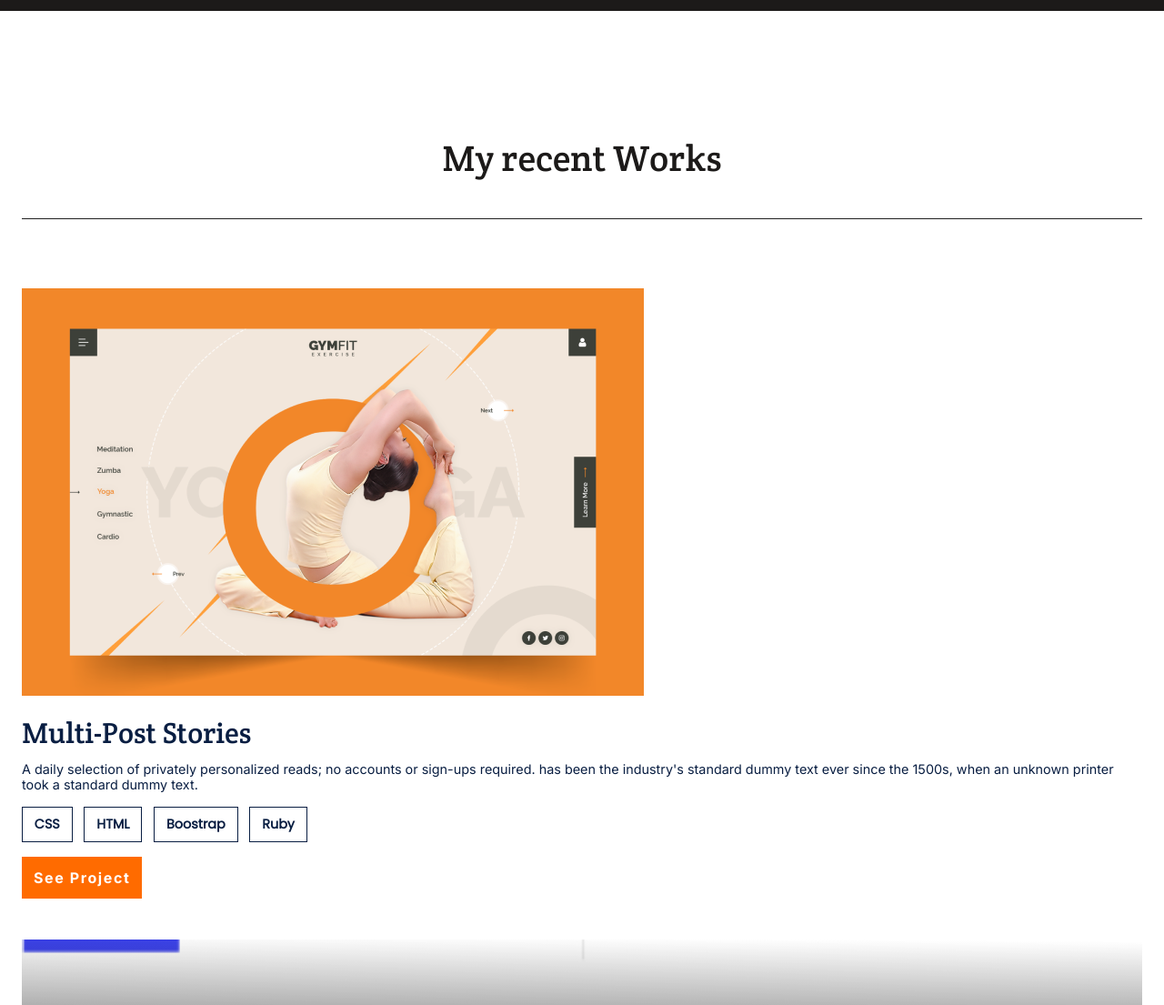
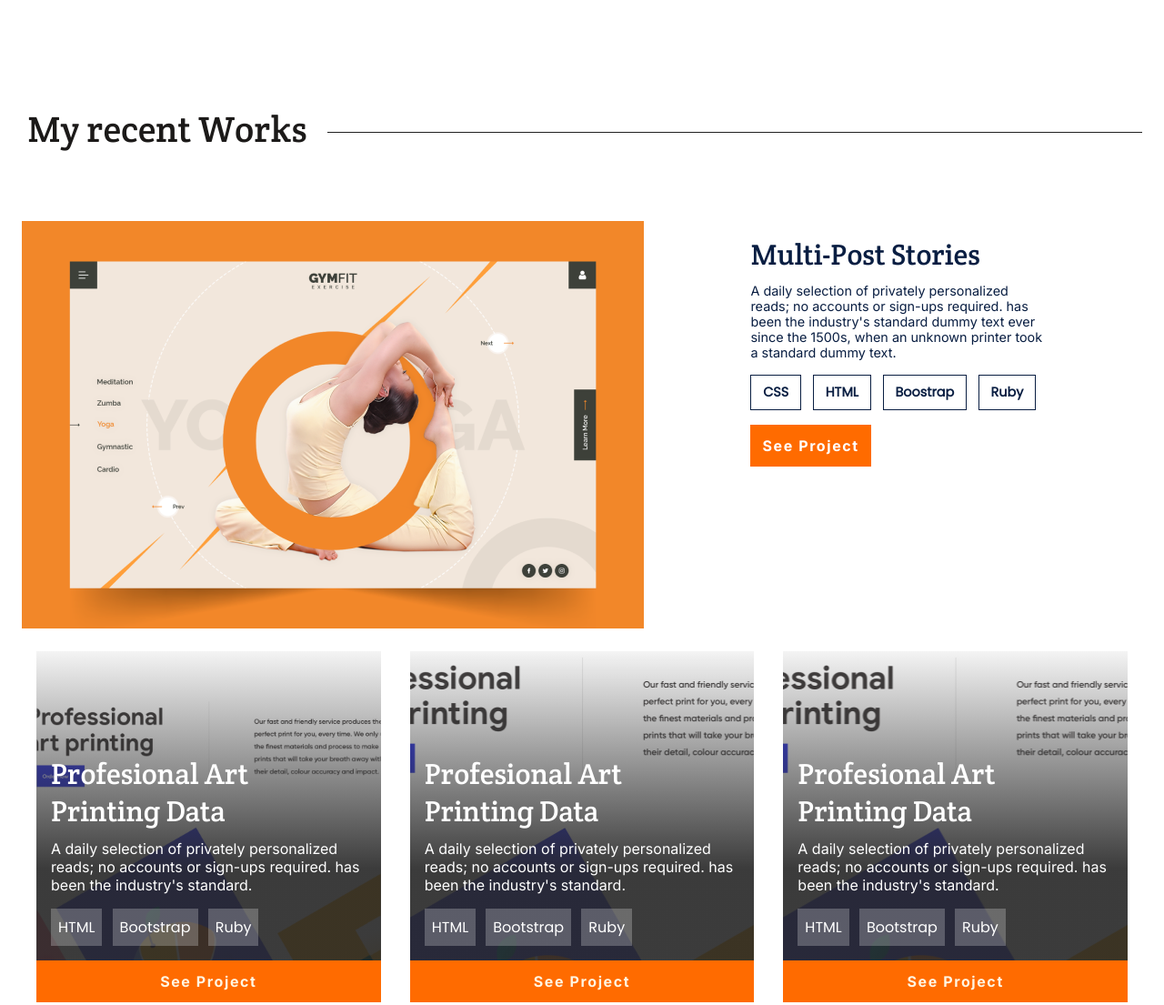
Before and after one commit to jicamargo/first-mobile-portfolio, a website: page index.html in a window 1280 px wide. Shown: the part 860-1965 px from the top of the page at 91% size. Drawn offline with Linux system fonts and the light colour scheme.

Commit message:
apply CSS media querys to cards

```diff
--- a/css/style.css
+++ b/css/style.css
@@ -33,7 +33,7 @@
   --font-color-about: #f4f5f7;
   --transition-transform: transform 0.7s ease;
   --transition-font: font-size 0.7s ease;
-  --card-gradient: linear-gradient(180.45deg, rgba(38, 38, 38, 0) 0.75%, rgba(38, 38, 38, 0.9) 61.94%);
+  --card-gradient: linear-gradient(180deg, rgba(38, 38, 38, 5%) 0.0%, rgba(38, 38, 38, 0.9) 61.94%);
   --color-font-contactme-text: #172b4d;
   --color-background-clear: #e5e5e5;
   --color-background-textarea: #fbf8f7;
@@ -46,15 +46,20 @@
   --color-thick-Line: #0d151e;
 }
 
+body {
+  font-size: 16px;
+}
+
 
 /* *************** mobile version - mobile fisrt design ************** */
 
 .Toolbar {
   display: flex;
   justify-content: space-between;
+  width: 100%;
   align-items: center;
   background-color: var(--color-back-bars);
-  height: 3rem;
+  padding: 1rem;
   padding-right: 1rem;
   font-family: var(--font-toolbar);
   color: var(--color-font-menu);
@@ -157,51 +162,97 @@
   background-color: var(--color-background_clear);
 }
 
-.RecentWorksSectionTitle {
-  background-color: var(--color-background_clear);
+.RecentWorksSectionTitle  {
+  display: flex;
+  flex-direction: column;
+  margin-bottom: 3.25rem;
+  text-align: center;
+  align-items: center;
+}
+
+.Title_MyRecentWorks h3 {
   padding-top: 1rem;
   padding-bottom: 2.5rem;
-  margin-bottom: 3.25rem;
+  font-family: var(--font-title1);
+  font-weight: lighter;
+  color: var(--color-font-title2-dark);
+  font-size: 2.5rem;
+}
+
+.recentworks-line {
+  width: 100%;
   text-align: center;
   border-bottom: 1px solid var(--color-line-div);
 }
 
-.Title_MyRecentWorks {
-  font-family: var(--font-title1);
-  font-weight: lighter;
-  color: var(--color-font-title2-dark);
-  background-color: var(--color-background_clear);
-  font-size: 2.5rem;
-  line-height: 3.25rem;
+/*************** Grid layout for  project cards ********************/
+
+/* .grid_works {
+  display: grid;
+  grid-template-columns: auto, 1fr;
+} */
+
+/* The grid container */
+.grid_works {
+  display: grid;
+  grid-template-areas:
+    'header1 header1 header1'
+    'left left left '
+    'middle middle middle'
+    'right right right';
+  /* grid-column-gap: 10px; - if you want gap between the columns */
 }
 
-.line_div {
-  display: block;
-  border-bottom: solid 2px var(--color-back-dark);
-  width: 100%;
-  margin: 4rem auto;
+/* Style the left column */
+.header1 {
+  grid-area: header1;
+  display: flex;
+  flex-direction: column;
 }
 
-/*************** Grid layout for  project cards ********************/
-
-.grid_works {
-  display: grid;
-  grid-template-columns: auto, 1fr;
+.left {
+  grid-area: left;
 }
 
+/* Style the middle column */
+.middle {
+  grid-area: middle;
+}
+
+/* Style the right column */
+.right {
+  grid-area: right;
+}
+
+
 /* ****** main card work *********** */
-.main_card_cnt {
+/* .main_card_cnt {
   display: flex;
   flex-direction: column;
   flex-wrap: wrap;
   padding-top: 1.5rem;
   margin-bottom: 2.8rem;
   overflow-x: hidden;
+} */
+
+.cnt_info_main_card {
+  width: 100%;
+  margin-bottom: 2.8rem;
 }
 
+.cnt_img_main_card {
+  width: auto;
+}
 .main_card_cnt_img {
-  max-width: 100%;
+  width: fit-content;
 }
+
+
+.cnt_info_main_card {
+  flex-basis: 0;
+  /* padding: 0 1.5rem; */
+}
+
 
 .MainCardTitle {
   font-family: var(--font-card-title);
@@ -260,6 +311,9 @@
   flex-direction: column-reverse;
   background-size: cover;
   margin-bottom: 1.5rem;
+  min-height: 386px;
+  max-width: 435px;
+  justify-self: center;
 }
 
 /*****************************************************************/
@@ -525,68 +579,76 @@
   border: 4px solid var(--color-thick-Line);
 }
 
+/****************** general settings for desktop version elements ************************/
+.menu-pc {
+  font-size: 0.9rem;
+  color: var(--color-font-menu);
+  justify-content: flex-end;
+  align-items: center;
+  order: 99;
+}
+
+.item-menu-pc:hover {
+  transform: translateY(-0.2rem);
+  transition: var(--transition-transform), var(--transition-font);
+  font-size: larger;
+  font-weight: bold;
+  color: var(--color-font-menu-selected);
+}
+
+.item-menu-pc-icon:hover {
+  transform: scale(1.5) translateY(-0.2rem);
+  transition: var(--transition-transform);
+}
+
+.item-menu-pc {
+  padding: 0 1rem 0 1rem;
+  background-color: var(--color-back-bars);
+}
+
+.item-menu-pc-icon {
+  background-color: var(--color-back-bars);
+  height: 1rem;
+}
+
+
 /********************** MEDIA QUERIES *********************************/
 
 
 /****************** desktop version (768px) ***********************/
 
 @media screen and (min-width: 768px) {
+
+  /********** M.Q menu and first page ****************/
+
   .menu-mobile {
     display: none;
   }
 
-  .Toolbar {
-    height: 4.5rem;
-  }
-
-  .Mylogo {
-    padding-left: 9rem;
+  .logo {
+    padding-left: 10%;
   }
 
   .menu-pc {
     display: flex;
-    font-size: 0.9rem;
-    color: var(--color-font-menu);
-    justify-content: flex-end;
-    align-items: center;
-    padding-right: 9rem;
-    background-color: var(--color-back-bars);
-    order: 99;
-  }
-
-  .item-menu-pc {
-    padding: 0 1rem 0 1rem;
-    background-color: var(--color-back-bars);
-  }
-
-  .item-menu-pc-icon {
-    background-color: var(--color-back-bars);
-    height: 1rem;
+    padding-right: 10%;
   }
 
   .content1 {
     flex-direction: row;
     background-image: url("../images/background.svg");
     background-repeat: no-repeat;
-    background-size:auto;
+    background-size:contain;
     background-position: top -2.5rem right;
     overflow: hidden;
-    min-height: 100vh;
+    min-height: 60vw;
+    align-items: center;
   }
 
-  .item-menu-pc:hover {
-    transform: translateY(-0.2rem);
-    transition: var(--transition-transform), var(--transition-font);
-    font-size: larger;
-    font-weight: bold;
-    color: var(--color-font-menu-selected);
-  }
-
-  .item-menu-pc-icon:hover {
-    transform: scale(1.5) translateY(-0.2rem);
-    transition: var(--transition-transform);
-    font-weight: bold;
-    color: var(--color-font-menu-selected);
+  .Headline {
+    padding-top: 0;
+    padding-bottom: 0;
+    padding-right: 45%;
   }
 
   .iconlist_main {
@@ -597,11 +659,6 @@
     gap: 1rem;
   }
 
-  .socialmediaicon {
-    height: 1.5rem;
-    width: auto;
-  }
-
   .socialmediaicon:hover {
     transform: translateX(0.5rem);
     transition: var(--transition-transform);
@@ -610,11 +667,80 @@
     color: var(--color-font-menu-selected);
   }
 
-  .Headline {
-    padding: 5rem 45rem 0 2.5rem;
+  .big-title {
+    padding-top: 0;
   }
 
-  .big-title {
+  /********** M.Q recentworks_cnt ****************/
+
+  .RecentWorksSectionTitle  {
+    display: flex;
+    flex-direction: row;
+    flex-grow: 1;
+  }
+
+  .Title_MyRecentWorks {
+    padding-right: 1rem;
+  }
+  .Title_MyRecentWorks h3{
+    padding-top: 1rem;
+    padding-bottom: 1.5rem;
+    width: 20rem;
+  }
+  .recentworks-line {
+    width:1fr;
+  }
+
+  .grid_works {
+    display: grid;
+    grid-template-areas:
+    'header1 header1 header1'
+    'left middle right';
+  }
+
+  .header1 {
+    display: flex;
+    flex-direction: row;
+    width: 90vw;
+  }
+
+  .cnt_img_main_card {
+    flex-basis: 70%;
+  }
+
+  .cnt_info_main_card {
+    flex-basis: 30%;
+    padding: 0 1.5rem;
+  }
+
+  .sec_card_cnt {
+    margin: 1.3rem 1rem;
+    min-height: 386px;
+    max-width: 435px;
+    justify-self: center;
+  }
+
+
+}
+
+/*************************** high resolution ***********************/
+/************** only increases a litle font sizes **************/
+
+@media screen and (min-width: 992px) {
+  .menu-mobile {
+    display: none;
+  }
+
+  .Toolbar {
+    height: 4.5rem;
+  }
+
+  .socialmediaicon {
+    height: 1.5rem;
+    width: auto;
+  }
+
+    .big-title {
     font-size: 4.5rem;
   }
 
@@ -627,18 +753,6 @@
     font-size: 1.25rem;
   }
 
-  /*
-
-
-
-
-  .page_bottom {
-    padding-bottom: 10rem;
-  }
-
-
-
-  */
 }
 
 /* ********************** end of desktop version ********************** */
--- a/index.html
+++ b/index.html
@@ -48,16 +48,18 @@
 <section class="recentworks_cnt">
 
   <div class="RecentWorksSectionTitle">
-    <h3 class="Title_MyRecentWorks">My recent Works</h3>
+    <div class="Title_MyRecentWorks">
+      <h3>My recent Works</h3>
+    </div>
+    <div class="recentworks-line">
+    </div>
   </div>
-
   <!-- ************ grid used to display diferent project cards ************ -->
 
   <div class="grid_works">
 
     <!-- ************* Main card ************* -->
-
-    <div class="main_card_cnt">
+    <div class="header1">
       <div class="cnt_img_main_card">
         <img class="main_card_cnt_img" src="/images/card1_img.png" alt="Project image">
       </div>
@@ -74,7 +76,7 @@
       </div>
     </div>
 
-    <div class="sec_card_cnt work-1">
+    <div class="sec_card_cnt work-1 left">
       <div class="info_card">
         <div class="cnt_info_card">
           <h1 class="Title1_card">Profesional Art</h1>
@@ -89,7 +91,7 @@
         <a href="#" class="SeeProjectBtn project_btn_2">See Project</a>
       </div>
     </div>
-    <div class="sec_card_cnt work-2">
+    <div class="sec_card_cnt work-2 middle">
       <div class="info_card">
         <div class="cnt_info_card">
           <h1 class="Title1_card">Profesional Art</h1>
@@ -104,7 +106,7 @@
         <a href="#" class="SeeProjectBtn project_btn_2">See Project</a>
       </div>
     </div>
-    <div class="sec_card_cnt work-3">
+    <div class="sec_card_cnt work-3 right">
       <div class="info_card">
         <div class="cnt_info_card">
           <h1 class="Title1_card">Profesional Art</h1>
@@ -119,7 +121,7 @@
         <a href="#" class="SeeProjectBtn project_btn_2">See Project</a>
       </div>
     </div>
-    <div class="sec_card_cnt work-4">
+    <div class="sec_card_cnt work-4 left2">
       <div class="info_card">
         <div class="cnt_info_card">
           <h1 class="Title1_card">Profesional Art</h1>
@@ -134,7 +136,7 @@
         <a href="#" class="SeeProjectBtn project_btn_2">See Project</a>
       </div>
     </div>
-    <div class="sec_card_cnt work-5">
+    <div class="sec_card_cnt work-5 middle2">
       <div class="info_card">
         <div class="cnt_info_card">
           <h1 class="Title1_card">Profesional Art</h1>
@@ -149,7 +151,7 @@
         <a href="#" class="SeeProjectBtn project_btn_2">See Project</a>
       </div>
     </div>
-    <div class="sec_card_cnt work-6">
+    <div class="sec_card_cnt work-6 right2">
       <div class="info_card">
         <div class="cnt_info_card">
           <h1 class="Title1_card">Profesional Art</h1>
```
